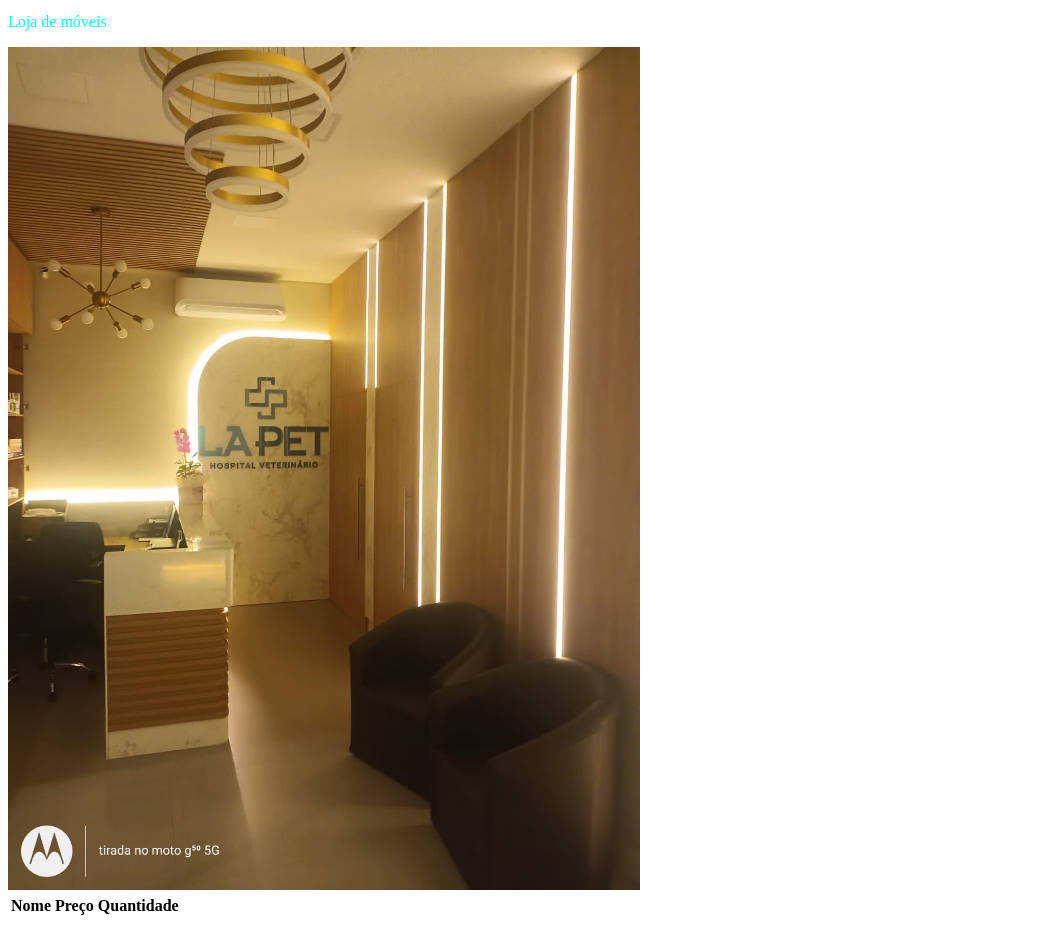
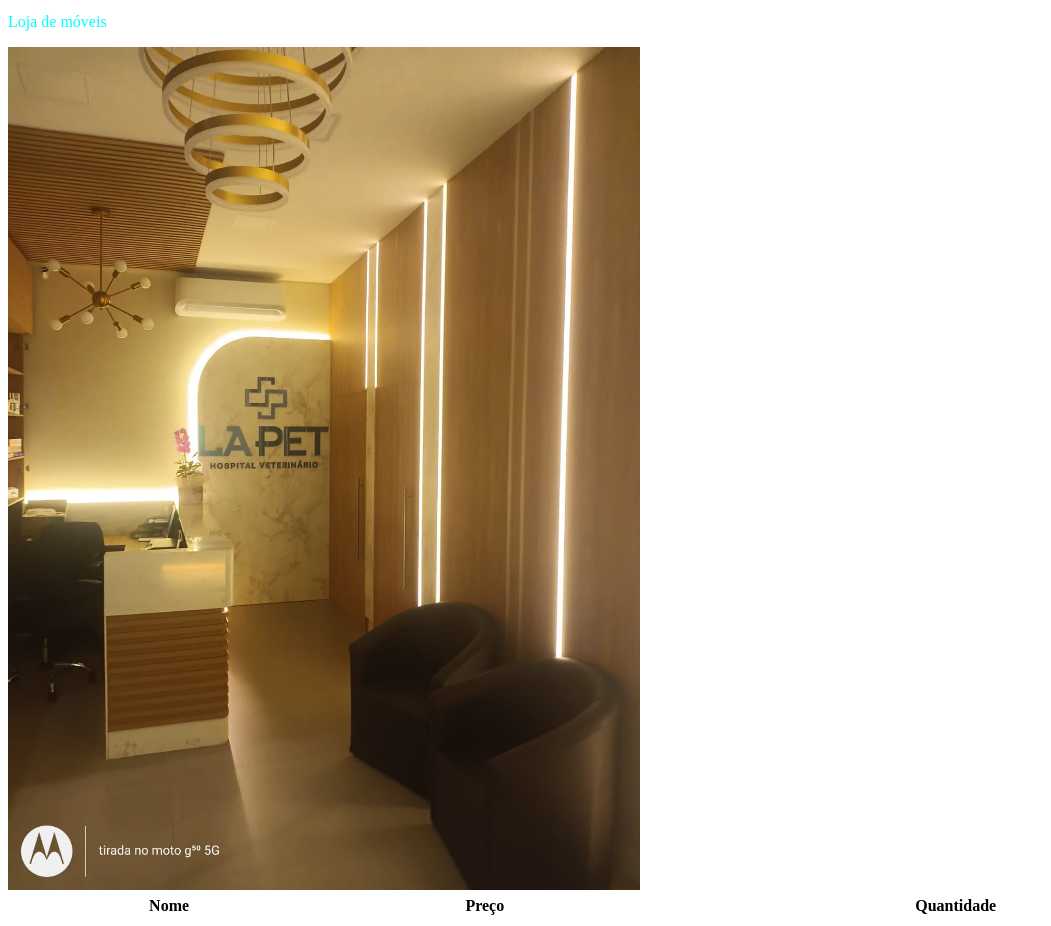
Before and after one commit to holtzin29/m3-moveis-extensao, a plain HTML site: page index.html in a window 1280 px wide. Shown: the part 38-964 px from the top of the page, without its empty margins (0-1051 px from the left). Drawn offline with Linux system fonts and the light colour scheme.

Commit message:
alinhando tabela

```diff
--- a/styles/styles.css
+++ b/styles/styles.css
@@ -14,3 +14,8 @@ img {
     width: 50%;
     heieght: auto;
 }
+
+table {
+    width: 100%;
+    margin: auto;
+}
```
Also changed, not shown: index.html (+1 -1 lines).
